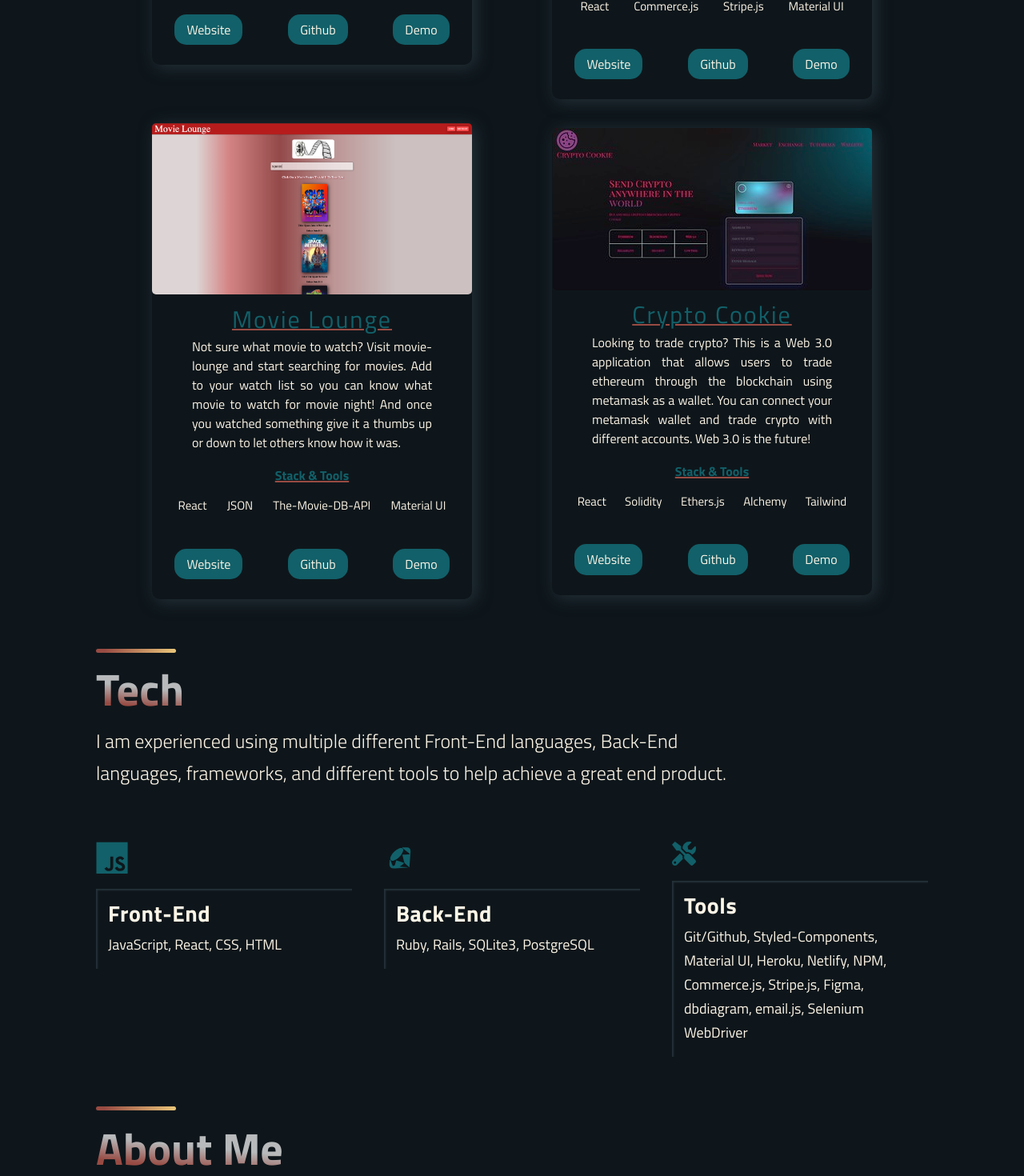
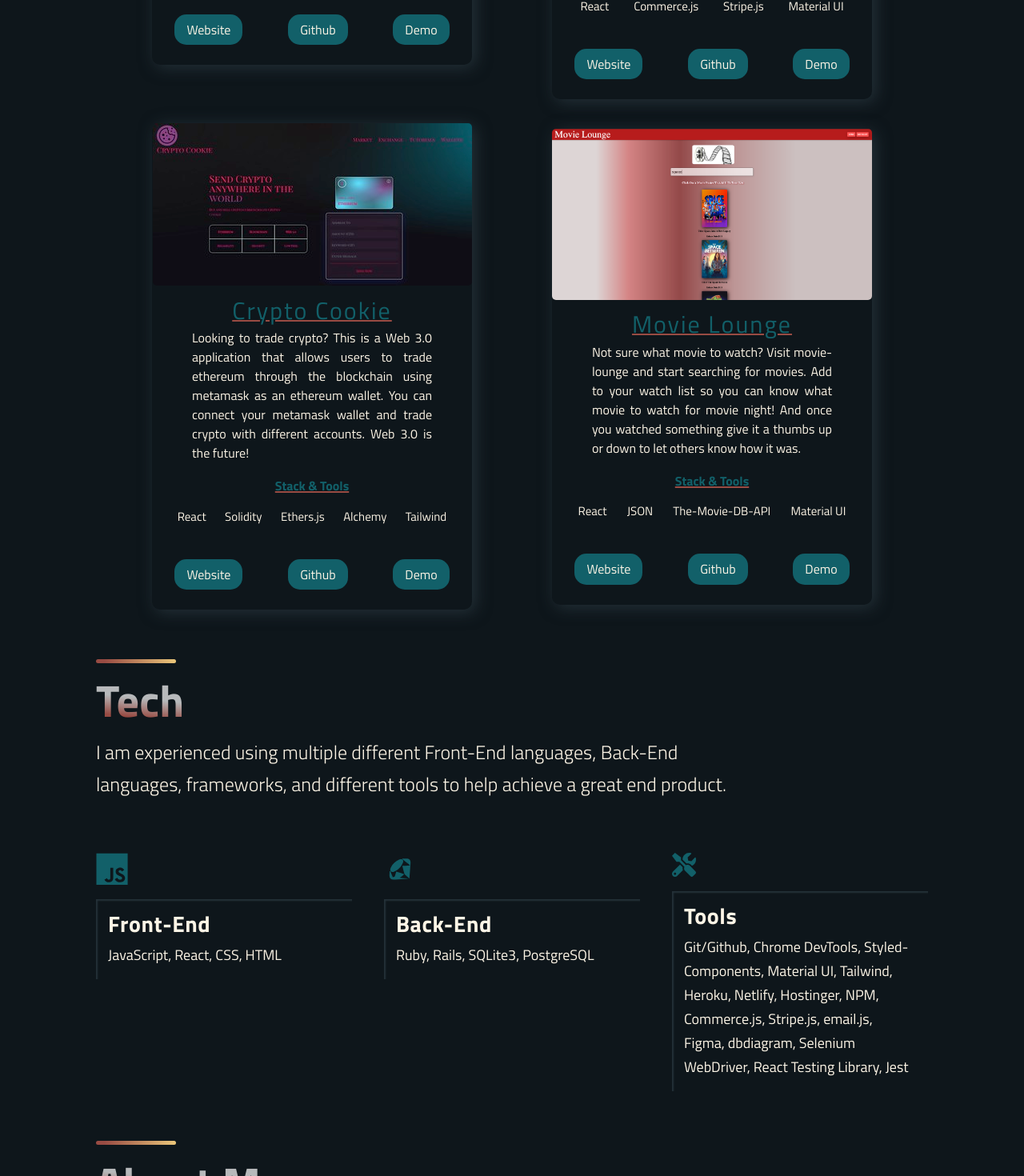
Before and after one commit to Jacobharv00/portfolio3.0, a Next.js app: page / in a window 1280 px wide. Shown: the part 1284-2754 px from the top of the page at 80% size. Built offline with nearby package versions, Linux system fonts and the light colour scheme.

Commit message:
updated image for new project and changed tools list in tech section

```diff
--- a/src/components/Technologies/Technologies.js
+++ b/src/components/Technologies/Technologies.js
@@ -39,7 +39,7 @@
         <ListContainer>
           <ListTitle>Tools</ListTitle>
           <ListParagraph>
-            Git/Github, Styled-Components, Material UI, Heroku, Netlify, NPM, Commerce.js, Stripe.js, Figma, dbdiagram, email.js, Selenium WebDriver
+            Git/Github, Chrome DevTools, Styled-Components, Material UI, Tailwind, Heroku, Netlify, Hostinger, NPM, Commerce.js, Stripe.js, email.js, Figma, dbdiagram, Selenium WebDriver, React Testing Library, Jest
           </ListParagraph>
         </ListContainer>
       </ListItem>
--- a/src/constants/constants.js
+++ b/src/constants/constants.js
@@ -20,6 +20,16 @@
     id: 1,
   },
   {
+    title: 'Crypto Cookie',
+    description: "Looking to trade crypto? This is a Web 3.0 application that allows users to trade ethereum through the blockchain using metamask as an ethereum wallet. You can connect your metamask wallet and trade crypto with different accounts. Web 3.0 is the future!",
+    image: '/images/cryptocookie.png',
+    tags: [ 'React', 'Solidity', 'Ethers.js', 'Alchemy', 'Tailwind' ],
+    source: 'https://cryptocookie.netlify.app',
+    visit: 'https://github.com/Jacobharv00/crypto-cookie',
+    demo: 'https://cryptocookie.netlify.app',
+    id: 2,
+  },
+  {
     title: 'Movie Lounge',
     description: "Not sure what movie to watch? Visit movie-lounge and start searching for movies. Add to your watch list so you can know what movie to watch for movie night! And once you watched something give it a thumbs up or down to let others know how it was.",
     image: '/images/movie-lounge.png',
@@ -27,16 +37,6 @@
     source: 'https://movie-lounge.netlify.app',
     visit: 'https://github.com/Jacobharv00/movie-lounge',
     demo: 'https://www.loom.com/share/1d88bc16afe942bcb15302fdc1bfbcca?sharedAppSource=personal_library',
-    id: 2,
-  },
-  {
-    title: 'Crypto Cookie',
-    description: "Looking to trade crypto? This is a Web 3.0 application that allows users to trade ethereum through the blockchain using metamask as a wallet. You can connect your metamask wallet and trade crypto with different accounts. Web 3.0 is the future!",
-    image: '/images/cryptocookie.png',
-    tags: [ 'React', 'Solidity', 'Ethers.js', 'Alchemy', 'Tailwind' ],
-    source: 'https://cryptocookie.netlify.app',
-    visit: 'https://github.com/Jacobharv00/crypto-cookie',
-    demo: 'https://cryptocookie.netlify.app',
     id: 3,
   },
 ]
```
